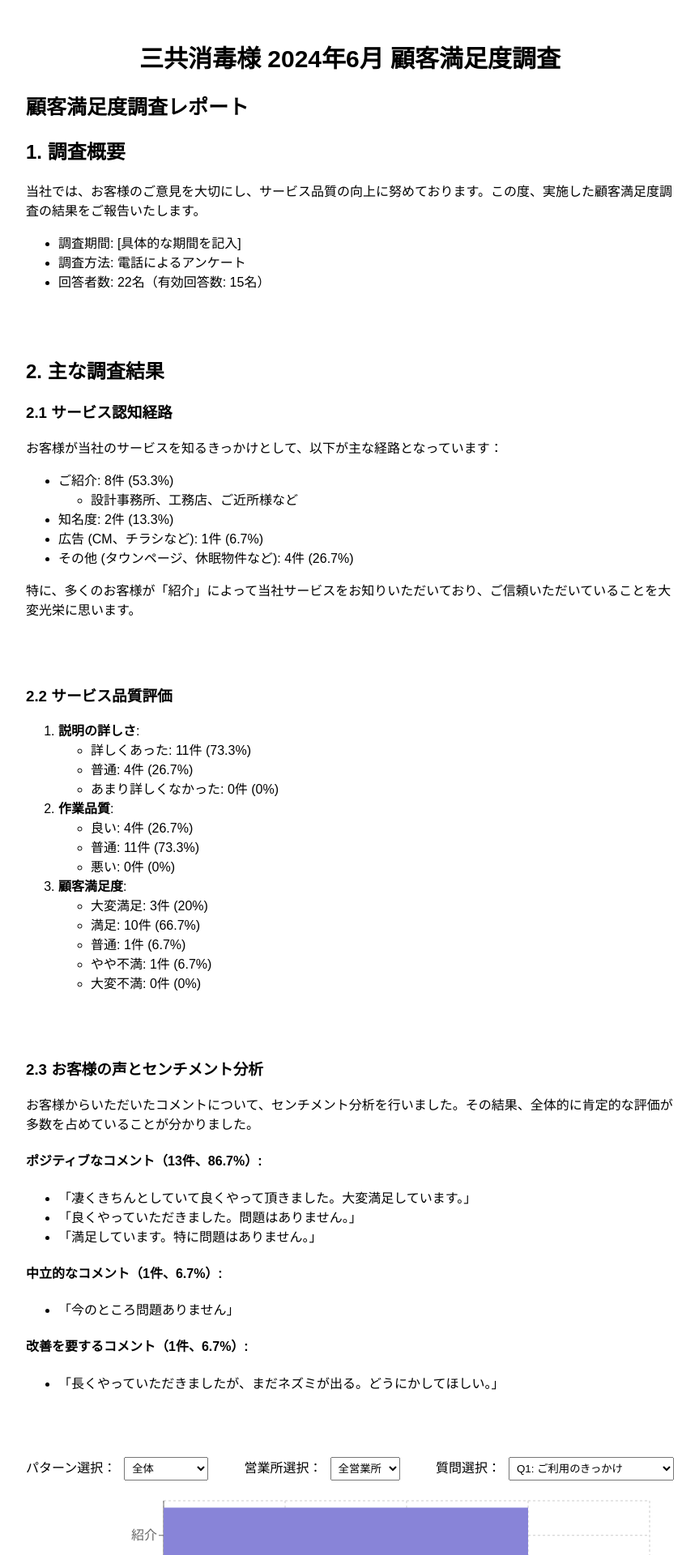
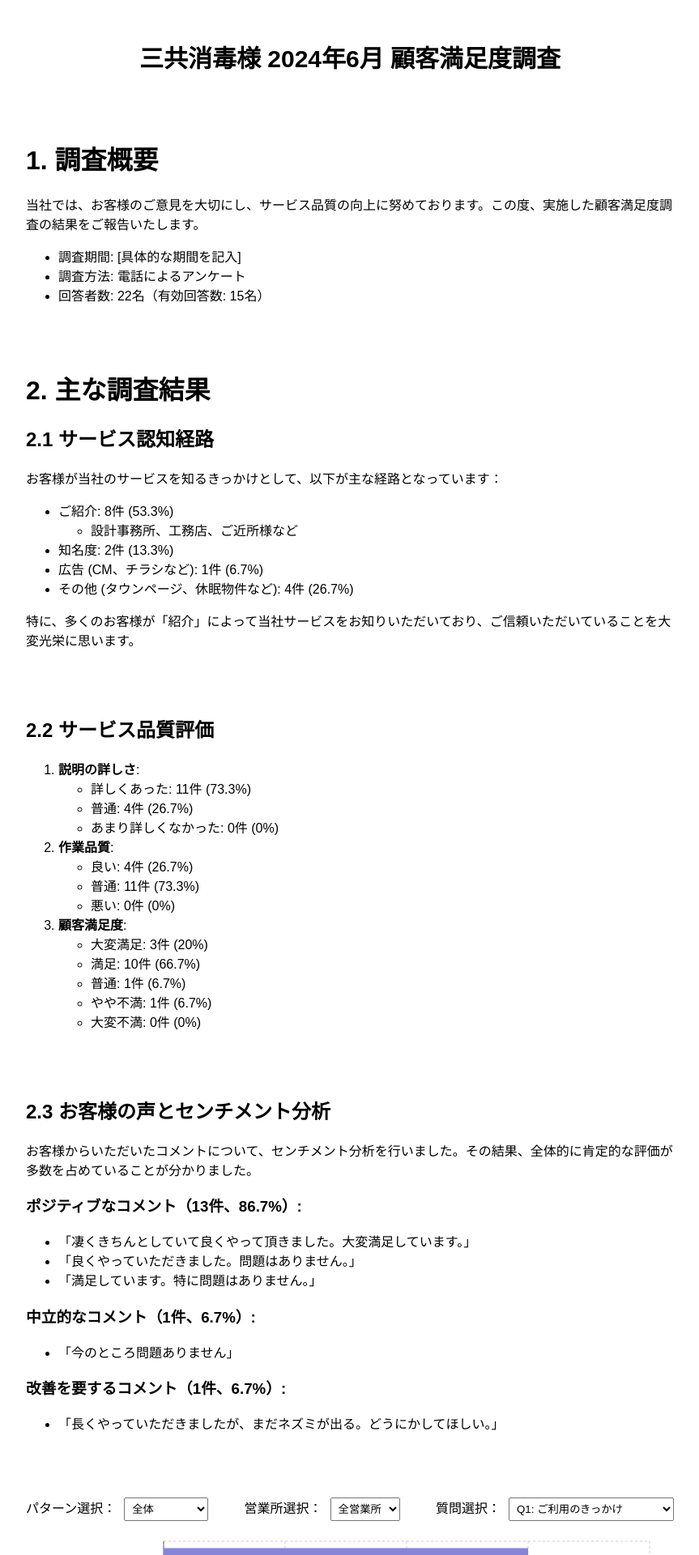
Before and after one commit to kazu5150/customer-survey-dashboard, a React (Create React App) app: page / in a window 1280 px wide. Shown: the top 1920 px of the page at 81% size, without its empty margins (208-1071 px from the left). Built offline with nearby package versions, Linux system fonts and the light colour scheme.

Commit message:
layout-changes4

```diff
--- a/src/components/CustomerSurveyDashboard.js
+++ b/src/components/CustomerSurveyDashboard.js
@@ -160,11 +160,10 @@ const CustomerSurveyDashboard = () => {
     <div style={{ fontFamily: 'Arial, sans-serif', padding: '20px', maxWidth: '800px', margin: '0 auto' }}>
       <h1 style={{ fontSize: '30px', textAlign: 'center', marginBottom: '20px' }}>三共消毒様 2024年6月 顧客満足度調査</h1>
 
-      <div style={{ marginTop: '20px' }}>
-        <h1 style={{ fontSize: '25px', marginBottom: '10px' }}>顧客満足度調査レポート</h1>
+      <div style={{ marginTop: '80px' }}>
 
 
-        <h2>1. 調査概要</h2>
+        <h1>1. 調査概要</h1>
         <p>当社では、お客様のご意見を大切にし、サービス品質の向上に努めております。この度、実施した顧客満足度調査の結果をご報告いたします。</p>
         <ul>
           <li>調査期間: [具体的な期間を記入]</li>
@@ -174,8 +173,8 @@ const CustomerSurveyDashboard = () => {
 
         <div style={{ marginBottom: '80px' }}></div>
 
-        <h2>2. 主な調査結果</h2>
-        <h3>2.1 サービス認知経路</h3>
+        <h1>2. 主な調査結果</h1>
+        <h2>2.1 サービス認知経路</h2>
         <p>お客様が当社のサービスを知るきっかけとして、以下が主な経路となっています：</p>
         <ul>
           <li>ご紹介: 8件 (53.3%)
@@ -191,7 +190,7 @@ const CustomerSurveyDashboard = () => {
 
         <div style={{ marginBottom: '80px' }}></div>
 
-        <h3>2.2 サービス品質評価</h3>
+        <h2>2.2 サービス品質評価</h2>
         <ol>
           <li><strong>説明の詳しさ</strong>:
             <ul>
@@ -220,22 +219,22 @@ const CustomerSurveyDashboard = () => {
 
         <div style={{ marginBottom: '80px' }}></div>
 
-        <h3>2.3 お客様の声とセンチメント分析</h3>
+        <h2>2.3 お客様の声とセンチメント分析</h2>
         <p>お客様からいただいたコメントについて、センチメント分析を行いました。その結果、全体的に肯定的な評価が多数を占めていることが分かりました。</p>
 
-        <h4>ポジティブなコメント（13件、86.7%）:</h4>
+        <h3>ポジティブなコメント（13件、86.7%）:</h3>
         <ul>
           <li>「凄くきちんとしていて良くやって頂きました。大変満足しています。」</li>
           <li>「良くやっていただきました。問題はありません。」</li>
           <li>「満足しています。特に問題はありません。」</li>
         </ul>
 
-        <h4>中立的なコメント（1件、6.7%）:</h4>
+        <h3>中立的なコメント（1件、6.7%）:</h3>
         <ul>
           <li>「今のところ問題ありません」</li>
         </ul>
 
-        <h4>改善を要するコメント（1件、6.7%）:</h4>
+        <h3>改善を要するコメント（1件、6.7%）:</h3>
         <ul>
           <li>「長くやっていただきましたが、まだネズミが出る。どうにかしてほしい。」</li>
         </ul>
@@ -333,7 +332,7 @@ const CustomerSurveyDashboard = () => {
 
 
 
-        <h2>3. 改善に向けて</h2>
+        <h1>3. 改善に向けて</h1>
         <p>センチメント分析と個別のフィードバックを基に、以下の点について改善を進めてまいります：</p>
         <ol>
           <li>より確実な害虫・害獣対策の実施
@@ -355,7 +354,7 @@ const CustomerSurveyDashboard = () => {
 
         <div style={{ marginBottom: '80px' }}></div>
 
-        <h2>4. おわりに</h2>
+        <h1>4. おわりに</h1>
         <p>お客様の声は、私たちのサービス向上の原動力です。今回の調査で、86.7%のお客様に「満足」または「大変満足」とのご評価をいただき、大変光栄に存じます。一方で、改善すべき点も明確になりました。これらの課題に真摯に取り組み、今後も皆様のご期待に添えるよう、社員一同、より一層のサービス品質向上に努めてまいります。</p>
         <p>引き続き、ご愛顧のほどよろしくお願い申し上げます。</p>
         <p>[会社名] [担当部署]</p>
```
